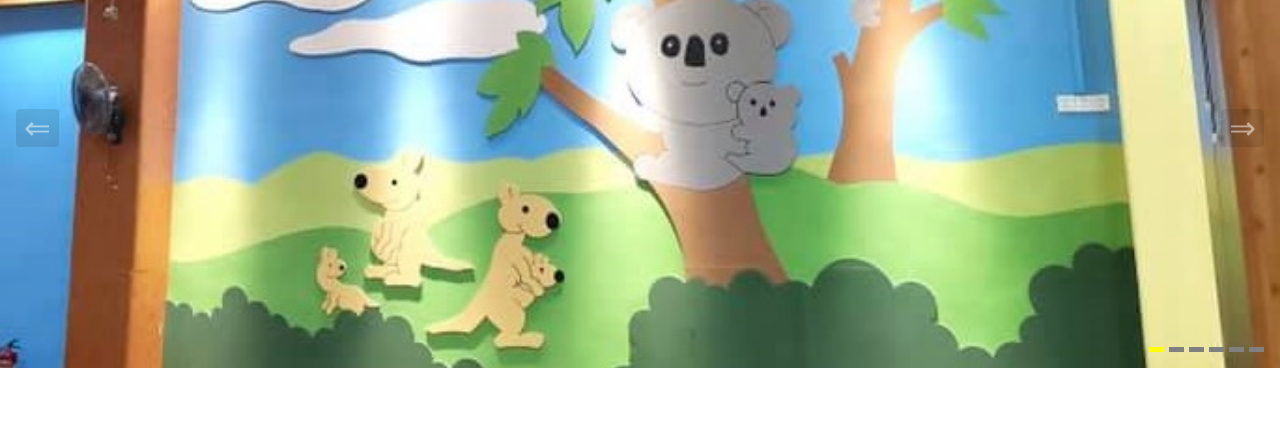
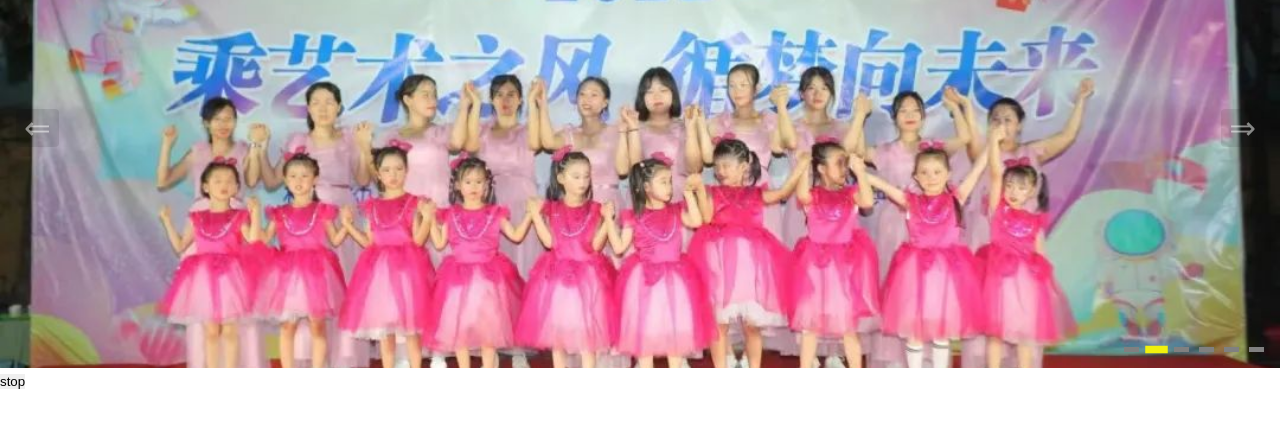
Before and after one commit to ZhouTian0716/songyuan, a plain HTML site: page index.html in a window 1280 px wide. Shown: the part 112-540 px from the top of the page. Drawn offline with Linux system fonts and the light colour scheme.

Commit message:
save for today

```diff
--- a/dist/js/carousel.js
+++ b/dist/js/carousel.js
@@ -3,6 +3,10 @@ const slides = document.querySelector("#slides");
 const slideLength = document.querySelector("#slides").children.length;
 let activeSlide = slides.querySelector("[data-active]");
 const carouselDots = document.querySelector("#carousel-dots");
+
+const toggleBtn=document.querySelector("#toggle");
+
+let sliderInterval;
 
 let currentIndex = 0;
 
@@ -46,7 +50,7 @@ buttons.forEach((button) => {
 });
 
 const autoSlide = () => {
-  setInterval(() => {
+  sliderInterval=setInterval(() => {
     // step 1:lookfor current active index
     activeSlide = slides.querySelector("[data-active]");
     currentIndex = [...slides.children].indexOf(activeSlide);
@@ -57,7 +61,9 @@ const autoSlide = () => {
     if (currentIndex >= slides.children.length) currentIndex = 0;
     // step 2:update current active index
     updateCurrent(currentIndex);
-  }, 2000);
+  }, 3000);
 };
 
-// autoSlide();
+document.addEventListener("load", autoSlide());
+
+toggleBtn.addEventListener("click", () =>clearInterval(sliderInterval))
--- a/index.html
+++ b/index.html
@@ -89,5 +89,6 @@
       <!-- javascript inject dots -->
       <div class="flex" id="carousel-dots"></div>
     </section>
+    <button id="toggle">stop</button>
   </body>
 </html>
--- a/scss/sections/_landing.scss
+++ b/scss/sections/_landing.scss
@@ -1,3 +1,4 @@
+@use "../sections/variables" as *;
 .landing {
   position: relative;
 }
@@ -57,7 +58,7 @@
   position: absolute;
   right: 1rem;
   bottom: 1rem;
-  --gap: 5px;
+  --gap: 10px;
   z-index: 2;
 }
 
@@ -68,7 +69,8 @@
   background: grey;
   cursor: pointer;
   &[data-active] {
-    background: yellow;
+    background: $color-five;
+    transform: scale(1.5);
   }
 }
 
--- a/scss/sections/_variables.scss
+++ b/scss/sections/_variables.scss
@@ -4,5 +4,6 @@ $color-one:#465cc2;
 $color-two:#e4ee59;
 $color-three:#eee4e2;
 $color-four:#e7e6cd;
+$color-five:rgb(241, 241, 13);
 
 $font-one:"Mukta";
```
Also changed, not shown: dist/css/style.css, 1 other file.
